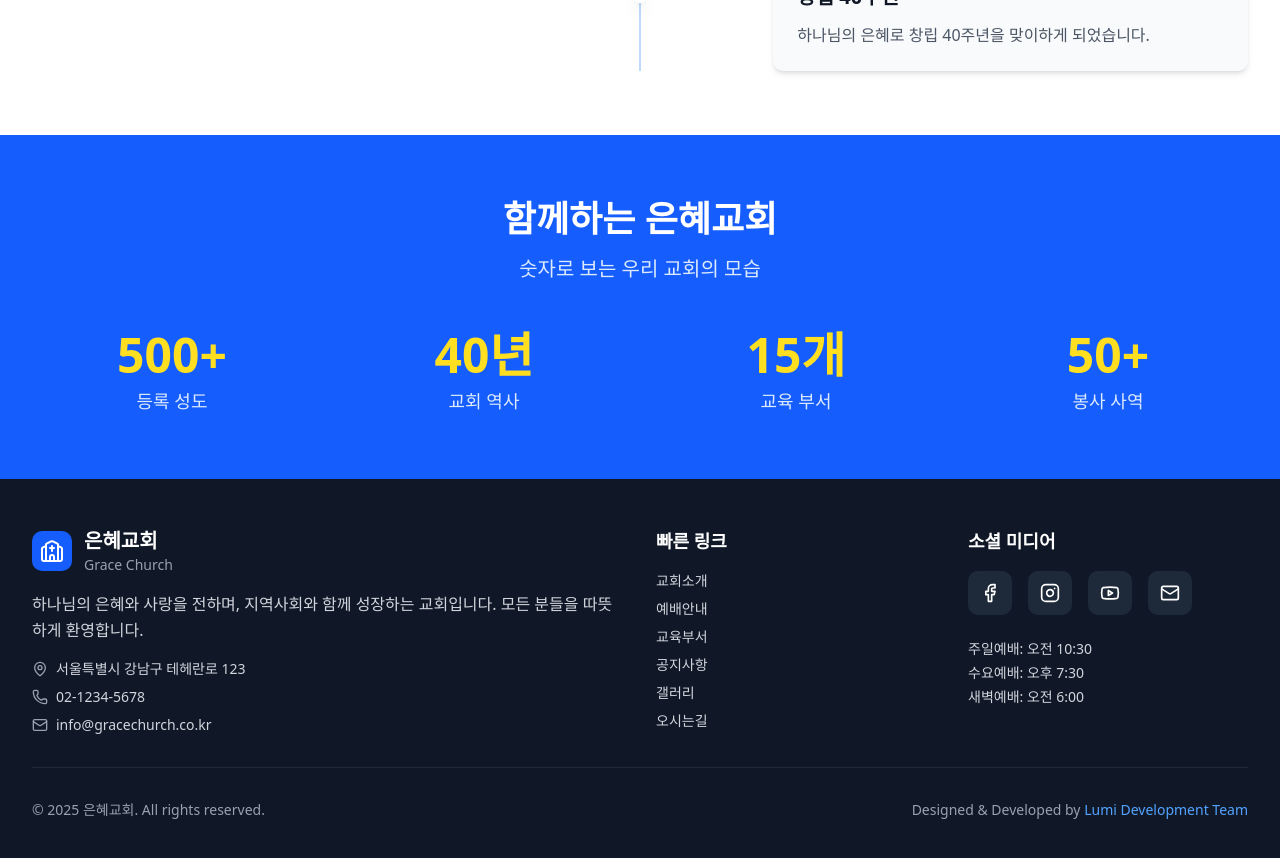
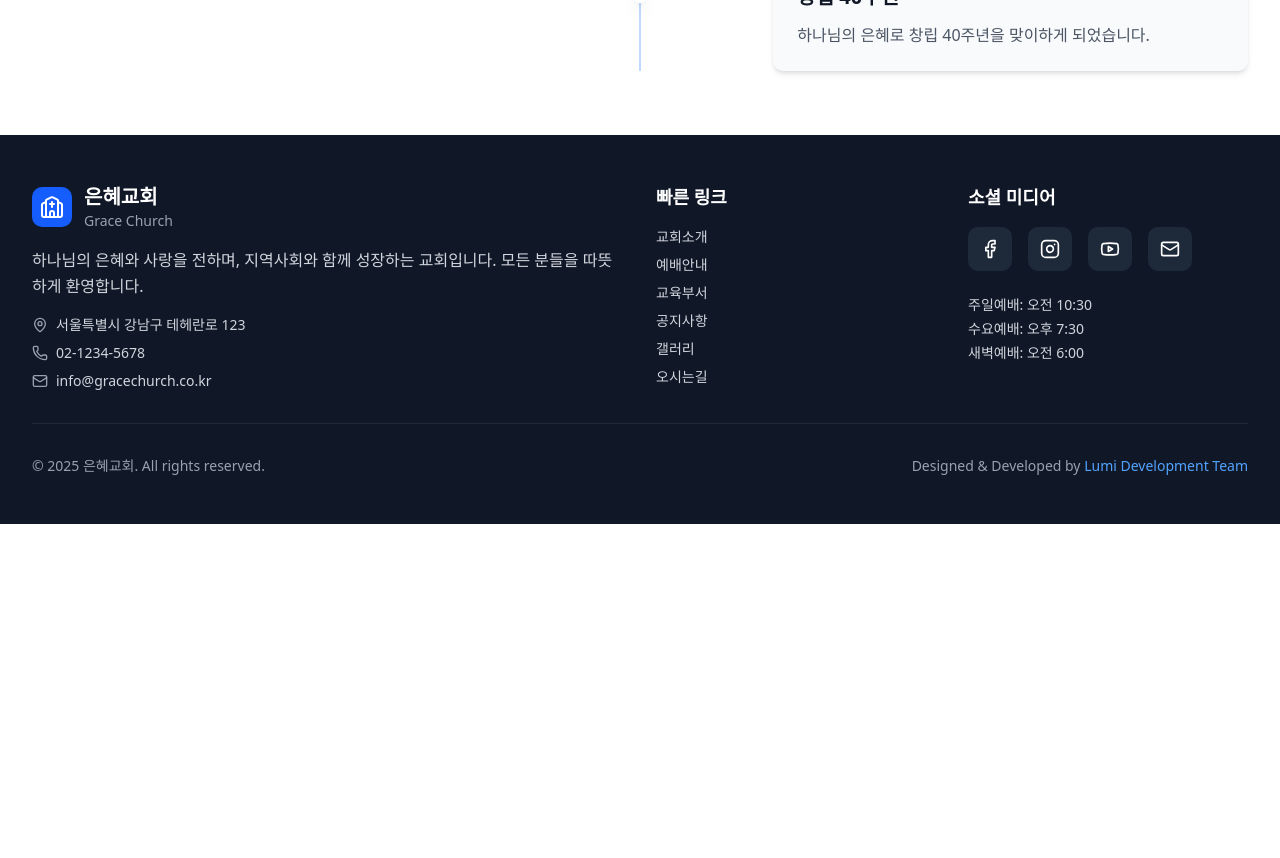
Before and after one commit to gloriva/frontend, a React (Vite) app: page /home/about in a window 1280 px wide. Shown: the part 2700-3558 px from the top of the page. After the commit the page ends 3224 px from the top, so only its background shows below. Built offline with nearby package versions, Linux system fonts and the light colour scheme; no server answers.

Commit message:
refactor: 교회 소개 페이지 도메인 재정립

```diff
--- /dev/null
+++ b/src/features/about/index.ts
@@ -0,0 +1,2 @@
+export { default as ChurchVision } from "./ui/ChurchVision";
+export { default as ChurchHistory } from "./ui/ChurchHistory";
--- a/src/features/churchInfo/ui/ChurchHistory.tsx
+++ b/src/features/about/ui/ChurchHistory.tsx
@@ -1,7 +1,7 @@
 import { motion } from "framer-motion";
 import { fadeInUp } from "@/shared/constants/FadeInUp";
 import { stagger } from "@/shared/constants/Stagger";
-import { ChurchHistoryData } from "@/features/churchInfo/constants/ChurchHistoryData";
+import { ChurchHistoryData } from "@/features/about/constants/ChurchHistoryData";
 
 export default function ChurchHistory() {
   return (
--- a/src/features/churchInfo/ui/ChurchVision.tsx
+++ b/src/features/about/ui/ChurchVision.tsx
@@ -1,7 +1,7 @@
 import { motion } from "framer-motion";
 import { stagger } from "@/shared/constants/Stagger";
-import { VisionData } from "@/features/churchInfo/constants/VisionData";
 import { fadeInUp } from "@/shared/constants/FadeInUp";
+import { VisionData } from "@/features/about/constants/VisionData";
 
 export default function ChurchVision() {
   return (
--- a/src/features/churchInfo/index.ts
+++ b/src/features/churchInfo/index.ts
@@ -1,7 +1,5 @@
 export { default as WorshipSchedule } from "./ui/WorshipSchedule";
 export { default as ChurchIntro } from "./ui/ChurchIntro";
 export { default as HeroSection } from "./ui/HeroSection";
-export { default as ChurchVision } from "./ui/ChurchVision";
-export { default as PastorIntroduction } from "./ui/PastorIntroduction";
-export { default as ChurchHistory } from "./ui/ChurchHistory";
+
 export { default as ChurchStatistics } from "./ui/ChurchStatistics";
--- /dev/null
+++ b/src/features/ministry/index.ts
@@ -0,0 +1 @@
+export { default as PastorIntroduction } from "./ui/PastorIntroduction";
--- a/src/features/churchInfo/ui/PastorIntroduction.tsx
+++ b/src/features/ministry/ui/PastorIntroduction.tsx
@@ -1,6 +1,6 @@
 import { motion } from "framer-motion";
 import { Award, Target } from "lucide-react";
-import { fadeInUp } from "../../../shared/constants/FadeInUp";
+import { fadeInUp } from "@/shared/constants/FadeInUp";
 
 export default function PastorIntroduction() {
   return (
--- a/src/pages/home/about.tsx
+++ b/src/pages/home/about.tsx
@@ -1,9 +1,5 @@
-import {
-  ChurchHistory,
-  ChurchStatistics,
-  ChurchVision,
-  PastorIntroduction,
-} from "@/features/churchInfo";
+import { ChurchVision, ChurchHistory } from "@/features/about";
+import { PastorIntroduction } from "@/features/ministry";
 import { fadeInUp } from "@/shared/constants/FadeInUp";
 import { stagger } from "@/shared/constants/Stagger";
 import { motion } from "framer-motion";
@@ -38,7 +34,7 @@ const About = () => {
       <ChurchVision />
       <PastorIntroduction />
       <ChurchHistory />
-      <ChurchStatistics />
+      {/* <ChurchStatistics /> */}
     </div>
   );
 };
```
Also changed, not shown: src/features/about/constants/ChurchHistoryData.ts (renamed from src/features/churchInfo/constants/ChurchHistoryData.tsx), src/features/about/constants/VisionData.ts (renamed from src/features/churchInfo/constants/VisionData.tsx).
